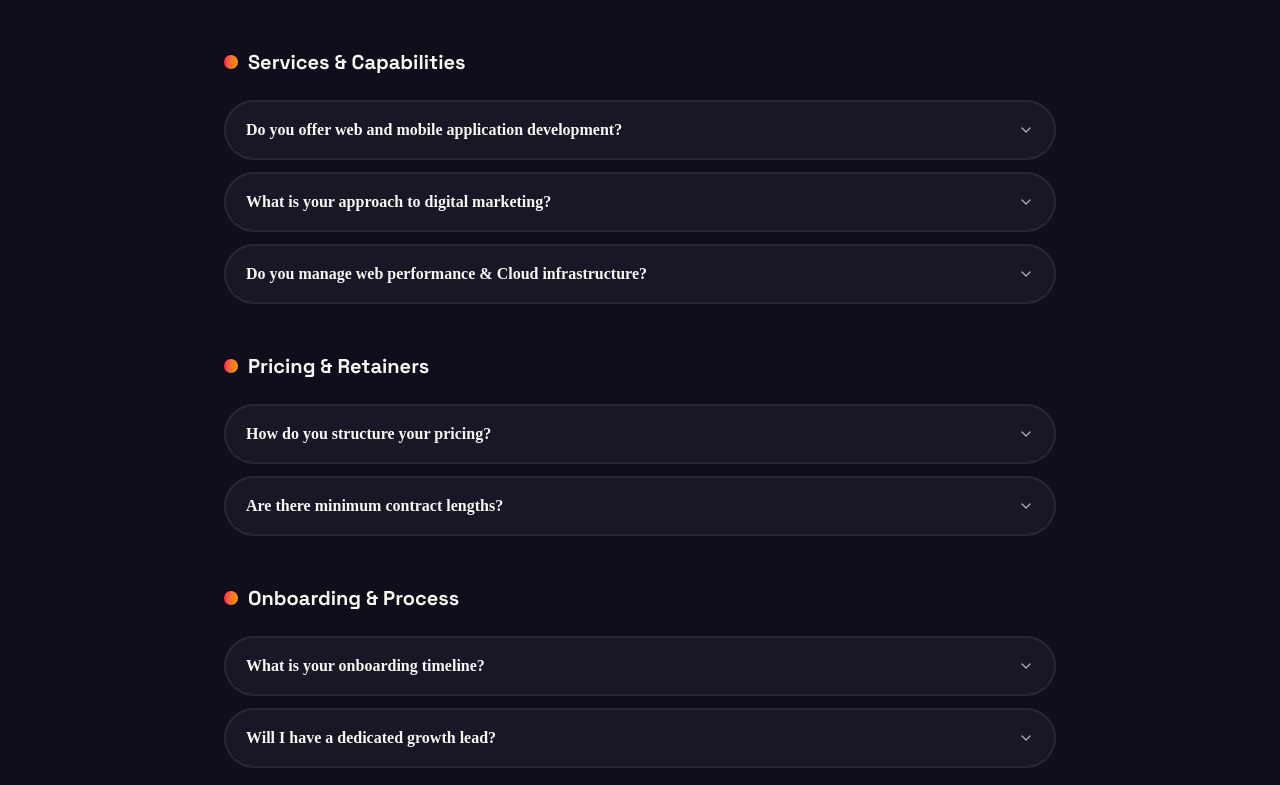
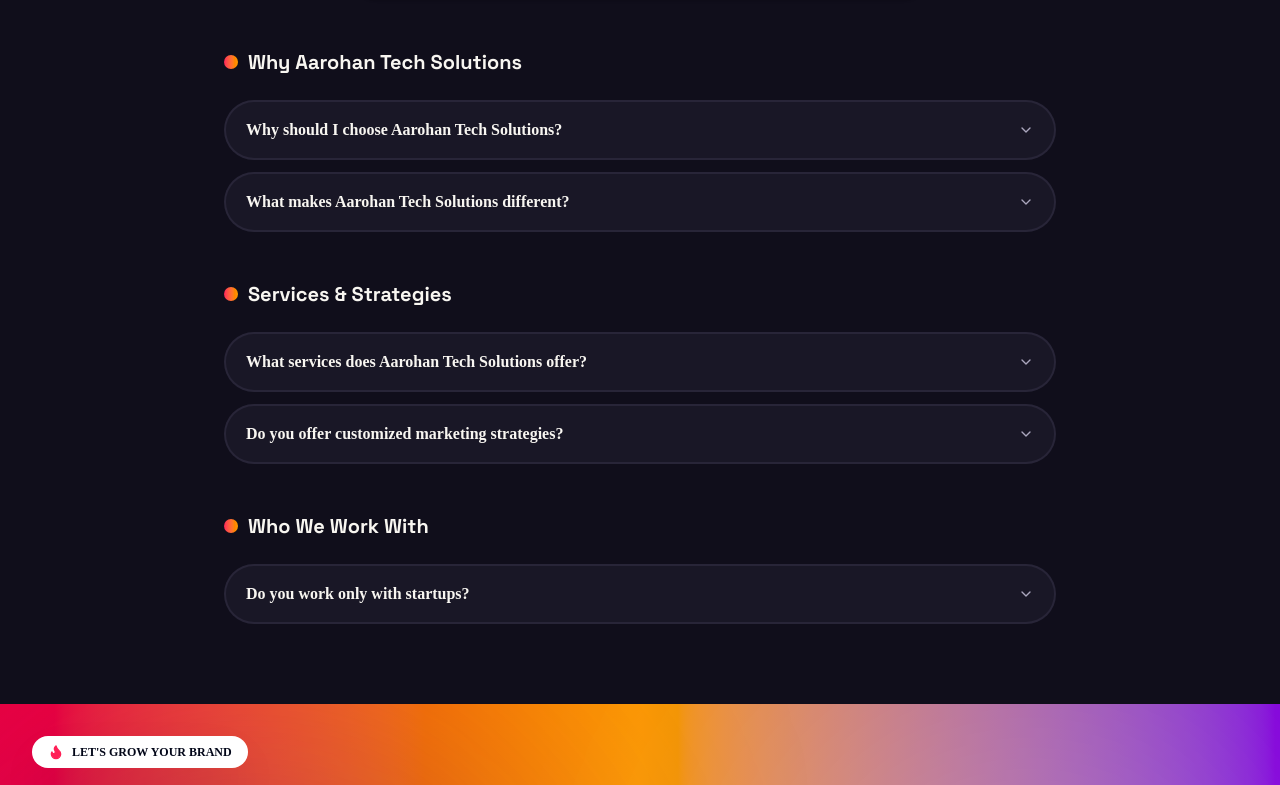
Before and after one commit to Ayandip13/arohan-tech, a Next.js app: page /faq in a window 1280 px wide. Shown: the part 815-1600 px from the top of the page. Built offline with nearby package versions, Linux system fonts and the light colour scheme.

Commit message:
feat: initialize core frontend architecture, including site configuration, navigation, utility API, and foundational marketing sections.

```diff
--- a/src/app/contact/page.tsx
+++ b/src/app/contact/page.tsx
@@ -43,11 +43,11 @@
                         <MapPin className="w-5 h-5" />
                       </div>
                       <div>
-                        <h3 className="font-bold mb-1 text-lg">Global Headquarters</h3>
+                        <h3 className="font-bold mb-1 text-lg">Our Office</h3>
                         <p className="text-muted-foreground leading-relaxed">
-                          100 Innovation Drive<br />
-                          Suite 400<br />
-                          Tech District, NY 10001
+                          61 Subhas Nagar<br />
+                          Baranagar<br />
+                          Kolkata 700090
                         </p>
                       </div>
                     </div>
@@ -60,8 +60,7 @@
                       </div>
                       <div>
                         <h3 className="font-bold mb-1 text-lg">Email Us</h3>
-                        <p className="text-muted-foreground mb-1">hello@aarohantech.com</p>
-                        <p className="text-muted-foreground">careers@aarohantech.com</p>
+                        <p className="text-muted-foreground mb-1">contact@aarohantechsolutions.in</p>
                       </div>
                     </div>
                   </FadeIn>
@@ -73,8 +72,8 @@
                       </div>
                       <div>
                         <h3 className="font-bold mb-1 text-lg">Call Us</h3>
-                        <p className="text-muted-foreground">+1 (555) 123-4567</p>
-                        <p className="text-sm text-muted-foreground/70 mt-1">Mon-Fri, 9am - 6pm EST</p>
+                        <p className="text-muted-foreground">+91 62907 17007</p>
+                        <p className="text-sm text-muted-foreground/70 mt-1">Mon-Sat, 10am - 7pm IST</p>
                       </div>
                     </div>
                   </FadeIn>
--- a/src/app/robots.ts
+++ b/src/app/robots.ts
@@ -7,6 +7,6 @@
       allow: '/',
       disallow: ['/admin/', '/employee/'],
     },
-    sitemap: 'https://aarohantech.com/sitemap.xml',
+    sitemap: 'https://aarohantechsolutions.in/sitemap.xml',
   }
 }
--- a/src/app/sitemap.ts
+++ b/src/app/sitemap.ts
@@ -1,7 +1,7 @@
 import { Metadata } from 'next'
 
 export default function sitemap() {
-  const baseUrl = 'https://aarohantech.com'
+  const baseUrl = 'https://aarohantechsolutions.in'
 
   const routes = [
     '',
--- a/src/components/layouts/navbar.tsx
+++ b/src/components/layouts/navbar.tsx
@@ -58,9 +58,6 @@
           <div className="flex flex-col">
             <span className="font-heading font-extrabold text-lg md:text-xl tracking-tight leading-none group-hover:text-primary transition-colors">
               Aarohan Tech Solutions<span className="text-amber-500">.</span>
-            </span>
-            <span className="text-[10px] uppercase font-bold tracking-widest text-muted-foreground">
-              Creative Agency
             </span>
           </div>
         </Link>
--- a/src/components/sections/faq-advanced.tsx
+++ b/src/components/sections/faq-advanced.tsx
@@ -6,25 +6,23 @@
 
 const faqData = [
   {
-    category: "Services & Capabilities",
+    category: "Why Aarohan Tech Solutions",
     items: [
-      { q: "Do you offer web and mobile application development?", a: "Yes! We build high-performance web applications, mobile apps, and custom software platforms using Next.js, React, Node.js, and TypeScript." },
-      { q: "What is your approach to digital marketing?", a: "We take a data-driven approach, combining high-converting creative ad design, SEO, social virality, and automated growth funnels to maximize client ROI." },
-      { q: "Do you manage web performance & Cloud infrastructure?", a: "Absolutely. We architect, deploy, and manage high-speed web apps and cloud environments on AWS and Vercel." }
+      { q: "Why should I choose Aarohan Tech Solutions?", a: "At Aarohan Tech Solutions we believe in building partnerships not just delivering services. We combine creativity, strategy, technology and data to create solutions that drive real business growth. From the first idea to long term scaling, we work alongside you to help your brand stand out and succeed." },
+      { q: "What makes Aarohan Tech Solutions different?", a: "We are not a typical marketing agency. We take the time to understand your business, your audience and your vision before creating a strategy. Our focus is on measurable growth, creative storytelling and building brands that leave a lasting impression." }
     ]
   },
   {
-    category: "Pricing & Retainers",
+    category: "Services & Strategies",
     items: [
-      { q: "How do you structure your pricing?", a: "We offer project-based contracts for branding & software builds, performance retainers for marketing & SEO, and dedicated team retainers for enterprise clients." },
-      { q: "Are there minimum contract lengths?", a: "For ongoing marketing campaigns or engineering squads, we typically recommend a 3-month engagement to ensure measurable impact." }
+      { q: "What services does Aarohan Tech Solutions offer?", a: "We offer branding, website design and development, SEO, social media marketing, performance marketing, Google Ads, Meta Ads, content creation, UI and UX design, graphic design, video editing, analytics and complete digital marketing solutions tailored to your business goals." },
+      { q: "Do you offer customized marketing strategies?", a: "Yes. Every business is unique so we never rely on generic marketing plans. We develop customized strategies based on your industry target audience, competitors and business objectives to help you achieve sustainable growth." }
     ]
   },
   {
-    category: "Onboarding & Process",
+    category: "Who We Work With",
     items: [
-      { q: "What is your onboarding timeline?", a: "Onboarding takes less than 48 hours. We set up shared Slack channels, establish real-time analytics dashboards, and launch sprint planning." },
-      { q: "Will I have a dedicated growth lead?", a: "Yes, every client receives a dedicated Lead Strategist and Project Engineer for direct, real-time communication." }
+      { q: "Do you work only with startups?", a: "No. We work with startups, small businesses, growing companies, and established brands across different industries. Whether you are launching your first product or expanding an existing business we create solutions that fit your stage of growth." }
     ]
   }
 ];
--- a/src/components/sections/faq-section.tsx
+++ b/src/components/sections/faq-section.tsx
@@ -9,24 +9,24 @@
 
 const faqs = [
   {
-    question: "Do you focus primarily on Digital Marketing or Software Engineering?",
-    answer: "We offer both seamlessly! Our heritage is high-impact digital marketing, brand identity, and growth campaigns. As clients required scalable tech, we built an elite software team to craft Next.js web apps and mobile apps."
+    question: "Why should I choose Aarohan Tech Solutions?",
+    answer: "At Aarohan Tech Solutions we believe in building partnerships not just delivering services. We combine creativity, strategy, technology and data to create solutions that drive real business growth. From the first idea to long term scaling, we work alongside you to help your brand stand out and succeed."
   },
   {
-    question: "What is your typical project timeline & onboarding?",
-    answer: "Growth marketing & ad campaign strategies launch within 7–14 days. Custom web development projects typically take 4–8 weeks depending on scope, run in agile 2-week sprints with full Slack visibility."
+    question: "What services does Aarohan Tech Solutions offer?",
+    answer: "We offer branding, website design and development, SEO, social media marketing, performance marketing, Google Ads, Meta Ads, content creation, UI and UX design, graphic design, video editing, analytics and complete digital marketing solutions tailored to your business goals."
   },
   {
-    question: "How do you structure pricing & retainers?",
-    answer: "We offer performance retainers for digital marketing & SEO, project-based contracts for branding & web builds, and dedicated squad retainers for ongoing software engineering."
+    question: "What makes Aarohan Tech Solutions different?",
+    answer: "We are not a typical marketing agency. We take the time to understand your business, your audience and your vision before creating a strategy. Our focus is on measurable growth, creative storytelling and building brands that leave a lasting impression."
   },
   {
-    question: "How do we track campaign ROI and development progress?",
-    answer: "You receive a custom real-time client dashboard displaying live Google/Meta ad metrics, conversion funnels, sprint roadmaps, and direct access to your dedicated strategist."
+    question: "Do you work only with startups?",
+    answer: "No. We work with startups, small businesses, growing companies, and established brands across different industries. Whether you are launching your first product or expanding an existing business we create solutions that fit your stage of growth."
   },
   {
-    question: "Can you help optimize our marketing funnels & conversion rate?",
-    answer: "Yes! We audit existing traffic funnels, build high-converting landing page variants, run A/B copy tests, and fine-tune ad attribution to maximize overall campaign conversion rate."
+    question: "Do you offer customized marketing strategies?",
+    answer: "Yes. Every business is unique so we never rely on generic marketing plans. We develop customized strategies based on your industry target audience, competitors and business objectives to help you achieve sustainable growth."
   }
 ];
 
--- a/src/components/sections/tech-stack.tsx
+++ b/src/components/sections/tech-stack.tsx
@@ -25,7 +25,7 @@
     title: "Discovery Call",
     subtitle: "Understanding your vision & growth goals",
     desc: "We initiate a deep-dive alignment session to map your business targets, target audience personas, budget, and competitive positioning.",
-    icon: <PhoneCall className="w-5 h-5 text-rose-500" />,
+    icon: <PhoneCall className="w-5 h-5 text-white" />,
     color: "from-rose-500 to-amber-500",
     deliverables: ["Growth Goals Blueprint", "Audience Analysis", "Project Scope"]
   },
@@ -34,7 +34,7 @@
     title: "Requirement Analysis",
     subtitle: "Auditing & defining exact project KPIs",
     desc: "Our strategists analyze your existing marketing funnels, website analytics, and technical infrastructure to locate friction points.",
-    icon: <FileText className="w-5 h-5 text-amber-500" />,
+    icon: <FileText className="w-5 h-5 text-white" />,
     color: "from-amber-400 to-rose-500",
     deliverables: ["Funnels Audit Report", "KPI Definition", "Technical Requirements"]
   },
@@ -43,7 +43,7 @@
     title: "Research & Strategy",
     subtitle: "Data-driven growth & brand roadmap",
     desc: "We conduct market research, competitor benchmarking, and channel selection to engineer an unbeatable ROI strategy.",
-    icon: <Search className="w-5 h-5 text-purple-500" />,
+    icon: <Search className="w-5 h-5 text-white" />,
     color: "from-purple-600 to-rose-500",
     deliverables: ["Competitor Benchmarks", "Channel Strategy", "Campaign Messaging"]
   },
@@ -52,7 +52,7 @@
     title: "Planning & Architecture",
     subtitle: "Sprint milestones & content calendar",
     desc: "We map out content calendars, ad budgets, UX wireframes, and project sprint milestones for crystal-clear execution.",
-    icon: <Map className="w-5 h-5 text-emerald-500" />,
+    icon: <Map className="w-5 h-5 text-white" />,
     color: "from-emerald-400 to-sky-500",
     deliverables: ["Content Calendar", "Wireframes Map", "Sprint Schedule"]
   },
@@ -61,7 +61,7 @@
     title: "Design & Content",
     subtitle: "Crafting iconic visuals & viral copy",
     desc: "Our creative studio designs high-converting ad creative, brand identity systems, landing page UI/UX, and compelling copy.",
-    icon: <Palette className="w-5 h-5 text-rose-500" />,
+    icon: <Palette className="w-5 h-5 text-white" />,
     color: "from-rose-500 to-amber-500",
     deliverables: ["Ad Creatives Suite", "UI/UX Mockups", "High-Converting Copy"]
   },
@@ -70,7 +70,7 @@
     title: "Development / Campaign Setup",
     subtitle: "Building platforms & ad infrastructure",
     desc: "Engineers develop responsive web apps while growth marketers build Meta/Google ad structures and analytics tracking pixels.",
-    icon: <Rocket className="w-5 h-5 text-sky-500" />,
+    icon: <Rocket className="w-5 h-5 text-white" />,
     color: "from-sky-500 to-purple-600",
     deliverables: ["Web Application", "Pixel & Event Tracking", "Ad Campaign Structure"]
   },
@@ -79,7 +79,7 @@
     title: "Testing & Quality Assurance",
     subtitle: "Performance & conversion verification",
     desc: "Rigorously testing page speed, cross-device responsiveness, attribution tracking, and creative ad variations before spend opens.",
-    icon: <CheckCircle2 className="w-5 h-5 text-emerald-500" />,
+    icon: <CheckCircle2 className="w-5 h-5 text-white" />,
     color: "from-emerald-400 to-rose-500",
     deliverables: ["PageSpeed 95+ Audit", "Attribution Test", "Multi-Device QA"]
   },
@@ -88,7 +88,7 @@
     title: "Client Review & Feedback",
     subtitle: "Collaborative refinement & approval",
     desc: "We present complete creative assets and campaign setups for client walkthrough, feedback iterations, and final sign-off.",
-    icon: <Eye className="w-5 h-5 text-amber-500" />,
+    icon: <Eye className="w-5 h-5 text-white" />,
     color: "from-amber-400 to-purple-600",
     deliverables: ["Client Walkthrough", "Final Iterations", "Launch Approval"]
   },
@@ -97,7 +97,7 @@
     title: "Launch & Campaign Go-Live",
     subtitle: "Pushing the button & scaling reach",
     desc: "Official rollout of web platforms and activation of paid social & search campaigns with real-time analytics monitoring.",
-    icon: <Send className="w-5 h-5 text-rose-500" />,
+    icon: <Send className="w-5 h-5 text-white" />,
     color: "from-rose-500 to-emerald-400",
     deliverables: ["Platform Go-Live", "Live Paid Ad Launch", "Realtime Dashboard"]
   },
@@ -106,7 +106,7 @@
     title: "Optimization & Scale",
     subtitle: "Continuous A/B testing & max ROI growth",
     desc: "Ongoing weekly growth sprints, ad creative refreshes, conversion rate optimization (CRO), and scaling ad budgets for peak ROI.",
-    icon: <TrendingUp className="w-5 h-5 text-amber-400" />,
+    icon: <TrendingUp className="w-5 h-5 text-white" />,
     color: "from-amber-400 to-rose-500",
     deliverables: ["Weekly Growth Sprints", "Creative Refreshes", "Scale Analytics"]
   }
@@ -118,7 +118,7 @@
   // Track scroll progress inside section for vertical line fill
   const { scrollYProgress } = useScroll({
     target: containerRef,
-    offset: ["start 80%", "end 20%"]
+    offset: ["start 40%", "end 50%"]
   });
 
   const scaleY = useSpring(scrollYProgress, {
--- a/src/components/sections/why-choose-us.tsx
+++ b/src/components/sections/why-choose-us.tsx
@@ -57,13 +57,13 @@
 
             <Reveal>
               <h2 className="text-3xl md:text-5xl font-heading font-black tracking-tight leading-tight">
-                Why Top Brands Partner With <span className="gradient-text-coral-amber">Aarohan.</span>
+                Why Every Brands <span className="gradient-text-coral-amber">Choose Us.</span>
               </h2>
             </Reveal>
 
             <FadeIn delay={0.2}>
               <p className="text-sm md:text-base text-muted-foreground leading-relaxed max-w-md">
-                We aren't just another service provider. We act as an inline growth engine, integrating deeply with your brand to unlock exponential revenue.
+                We are not a conventional marketing agency. We are your long-term growth partner embedded in your brand, driven by your vision, and committed to building lasting impact. From strategy to execution, we stay the course until your brand commands the spotlight and earns the recognition it deserves.
               </p>
             </FadeIn>
 
--- a/src/config/site.ts
+++ b/src/config/site.ts
@@ -1,18 +1,18 @@
 export const siteConfig = {
-  name: "Aarohan Tech Solution",
+  name: "Aarohan Tech Solutions",
   description: "A luxury digital marketing agency expanding into software development, cloud infrastructure, and technology consulting.",
-  url: "https://aarohantech.com",
-  ogImage: "https://aarohantech.com/og.jpg",
+  url: "https://aarohantechsolutions.in",
+  ogImage: "https://aarohantechsolutions.in/og.jpg",
   links: {
-    twitter: "https://twitter.com/aarohantech",
-    github: "https://github.com/aarohantech",
-    linkedin: "https://linkedin.com/company/aarohantech",
+    twitter: "https://twitter.com/aarohantechsolutions",
+    github: "https://github.com/aarohantechsolutions",
+    linkedin: "https://linkedin.com/company/aarohantechsolutions",
   },
   contact: {
-    email: "hello@aarohantech.com",
-    careers: "careers@aarohantech.com",
-    phone: "+1 (555) 123-4567",
-    address: "100 Innovation Drive, Suite 400, Tech District, NY 10001",
+    email: "contact@aarohantechsolutions.in",
+    careers: "careers@aarohantechsolutions.in",
+    phone: "+91 62907 17007",
+    address: "61 Subhas Nagar, Baranagar, Kolkata 700090",
   }
 };
 
--- a/src/lib/api-client.ts
+++ b/src/lib/api-client.ts
@@ -8,7 +8,7 @@
  * - Request timeouts
  */
 
-const API_BASE_URL = process.env.NEXT_PUBLIC_API_URL || "https://api.aarohantech.com/v1";
+const API_BASE_URL = process.env.NEXT_PUBLIC_API_URL || "https://api.aarohantechsolutions.in/v1";
 
 interface FetchOptions extends RequestInit {
   requireAuth?: boolean;
```
Also changed, not shown: 1 other file (tests, documents, lock files or other folders). Lines whose indentation alone changed are shown as unchanged.
